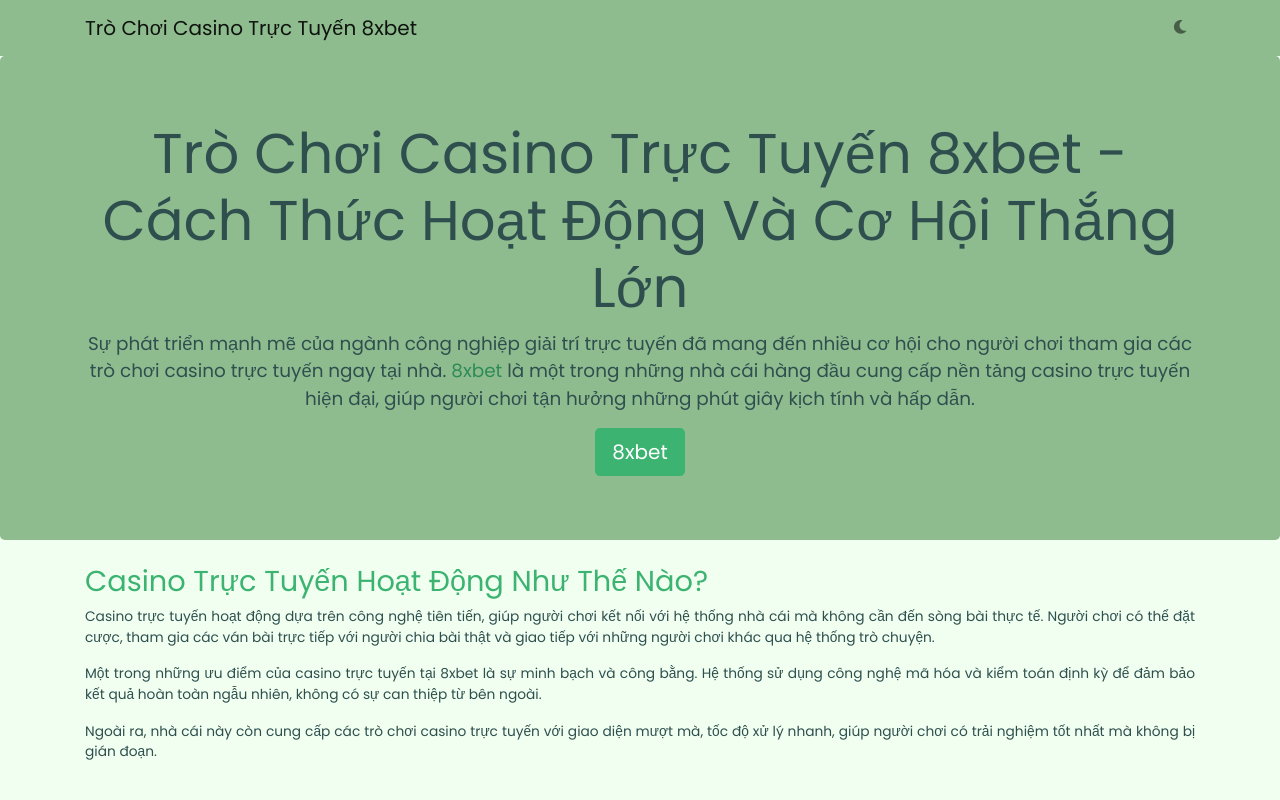
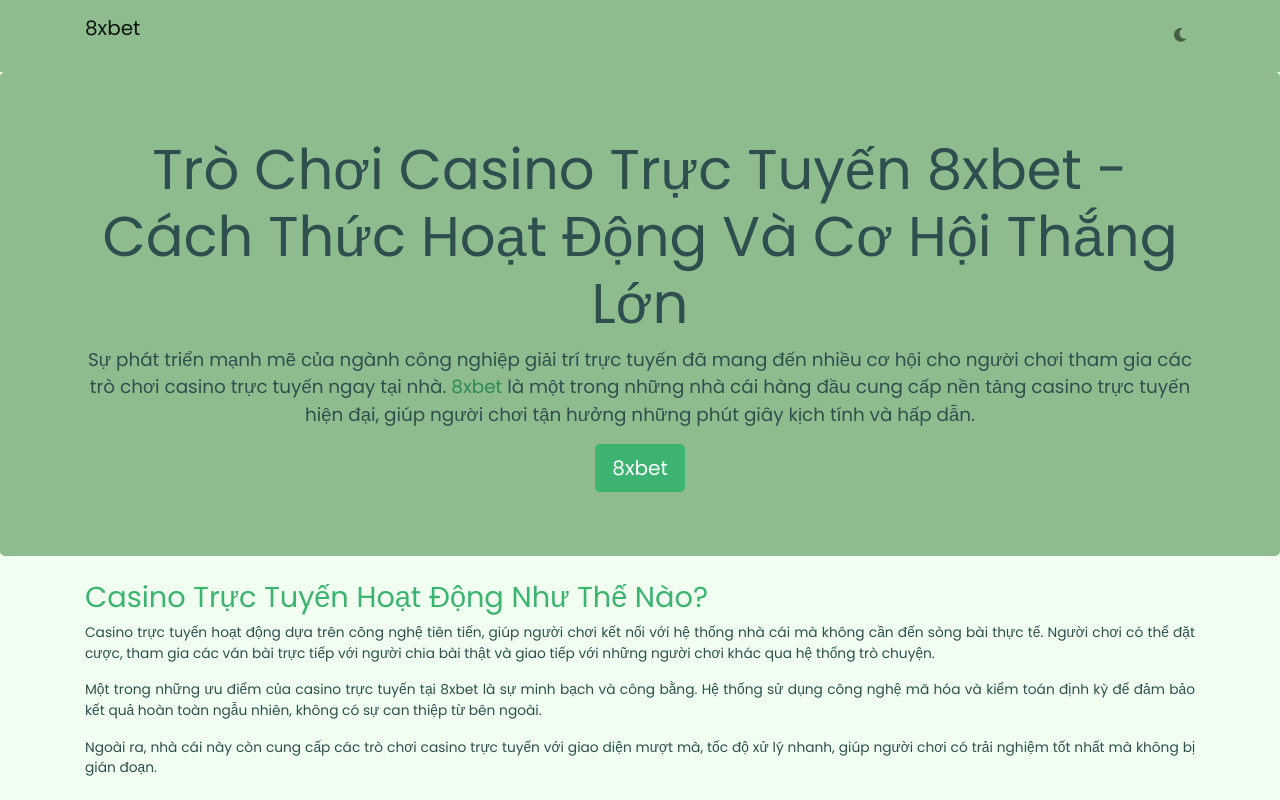
Before and after one commit to mufeed-bab/casino-truc-tuyen, a plain HTML site: page index.html in a window 1280 px wide. Shown: the top 800 px of the page. Drawn offline with nearby package versions, Linux system fonts and the light colour scheme.

Commit message:
title changed

```diff
--- a/index.html
+++ b/index.html
@@ -42,7 +42,7 @@
 
   <nav class="navbar navbar-expand-lg navbar-light">
     <div class="container">
-        <a class="navbar-brand" href="/" target="_blank">Trò Chơi Casino Trực Tuyến 8xbet</a>
+        <p class="navbar-brand">8xbet</p>
         <ul class="navbar-nav ml-auto">
             <li class="nav-item">
                 <a class="nav-link" href="#" id="theme-toggle">
```
